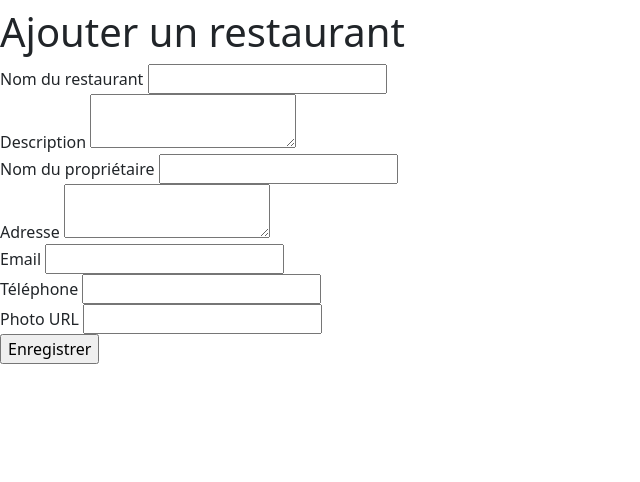
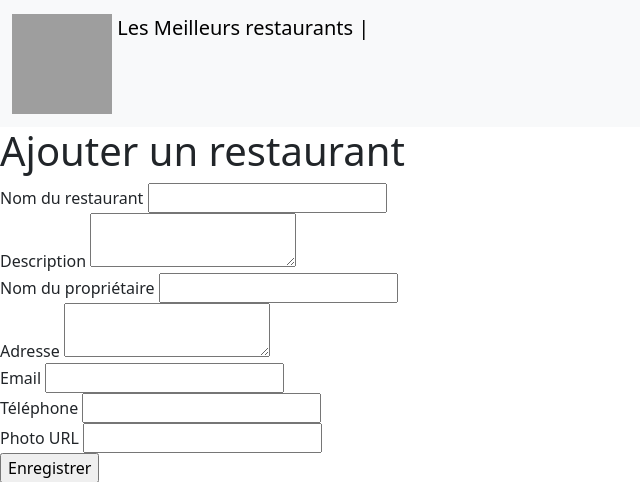
Before and after one commit to operdrix/projet-php, a PHP site: template templates/addrestau.html.twig in a window 1280 px wide. Shown: the top 482 px of the page, without its empty margins (0-640 px from the left). Run offline with PHP 8.4, Linux system fonts and the light colour scheme; the template is opened without the code that fills it, so the values that code supplies are empty; some libraries are stand-ins or nearby versions; grey boxes are pictures that could not be loaded.

Commit message:
Ajout nav dans header + assets

```diff
--- a/templates/partial/header.html.twig
+++ b/templates/partial/header.html.twig
@@ -16,7 +16,15 @@
     <script src="https://cdn.jsdelivr.net/npm/bootstrap@5.3.0/dist/js/bootstrap.min.js"
         integrity="sha384-fbbOQedDUMZZ5KreZpsbe1LCZPVmfTnH7ois6mU1QK+m14rQ1l2bGBq41eYeM/fS" crossorigin="anonymous"
         defer></script>
+    <link rel="icon" type="image/png" href="assets/img/logo.png" />
 </head>
 
 <body>
-    <h1>{{ page.titre }}</h1>
+    <nav class="navbar bg-body-tertiary">
+    <div class="container-fluid">
+        <a class="navbar-brand" href="#">
+        <img src="https://media.discordapp.net/attachments/1124325497887801384/1126584561401348286/oliv2206_Culinary_Star_A_logo_for_a_restaurant_rating_website_i_54c5006b-8010-44f9-9563-eb434d1c9831.png" alt="Logo" width="100" height="100" class="d-inline-block align-text-top">
+        Les Meilleurs restaurants | {{ page.titre }}
+        </a>
+    </div>
+    </nav>
```
